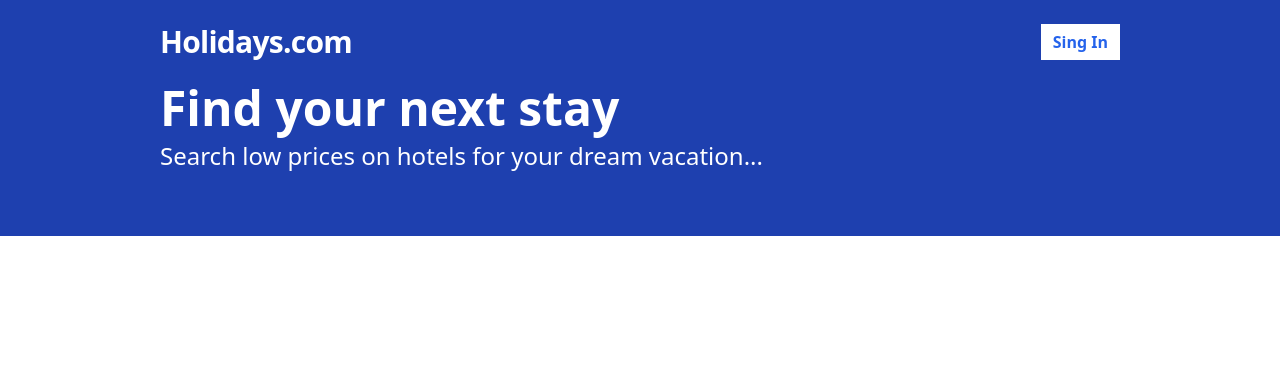
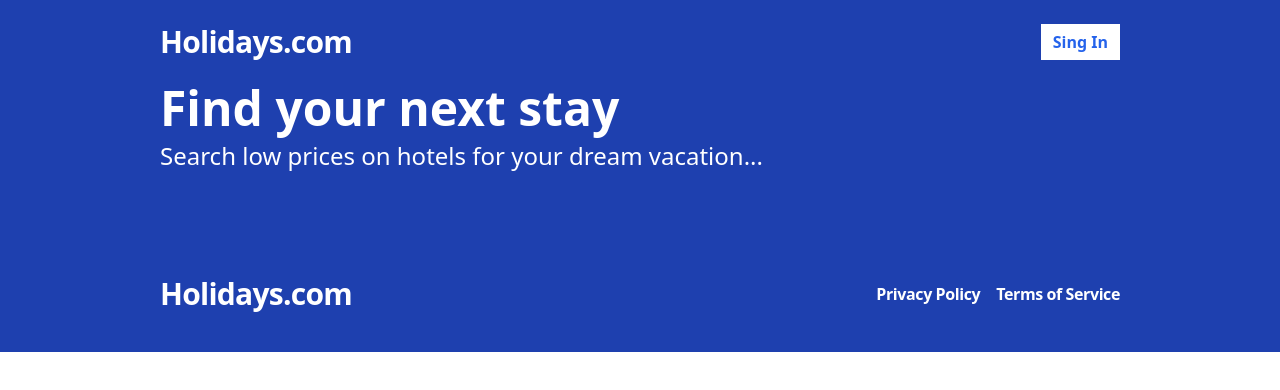
Before and after one commit to Mr-Vitalii/booking-app-frontend, a React (Vite) app: page / in a window 1280 px wide. Shown: the top 390 px of the page. Built offline with nearby package versions, Linux system fonts and the light colour scheme.

Commit message:
added footer

```diff
--- /dev/null
+++ b/src/components/Footer.tsx
@@ -0,0 +1,17 @@
+import React from "react";
+
+export const Footer = () => {
+  return (
+    <div className="bg-blue-800 py-10">
+      <div className="container mx-auto flex justify-between items-center">
+        <span className="text-3xl text-white font-bold tracking-tight">
+          Holidays.com
+        </span>
+        <span className="text-white font-bold tracking-tight flex gap-4">
+          <p className="cursor-pointer">Privacy Policy</p>
+          <p className="cursor-pointer">Terms of Service</p>
+        </span>
+      </div>
+    </div>
+  );
+};
--- a/src/layouts/Layout.tsx
+++ b/src/layouts/Layout.tsx
@@ -1,11 +1,13 @@
 import { Hero } from "@/components/Hero";
 import { Header } from "@/components/Header";
+import { Footer } from "@/components/Footer";
 
 export const Layout = () => {
   return (
     <div className="flex flex-col min-h-screen">
       <Header />
       <Hero />
+      <Footer />
     </div>
   );
 };
```
